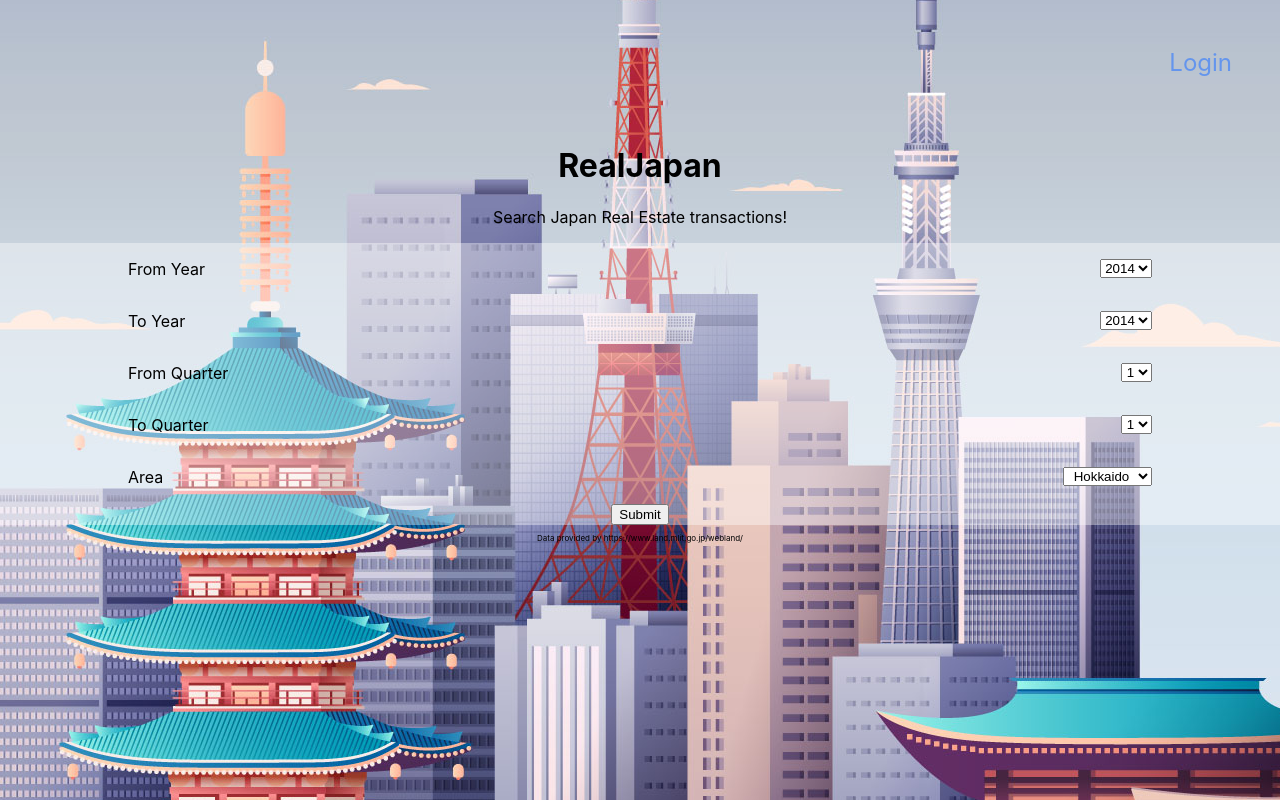
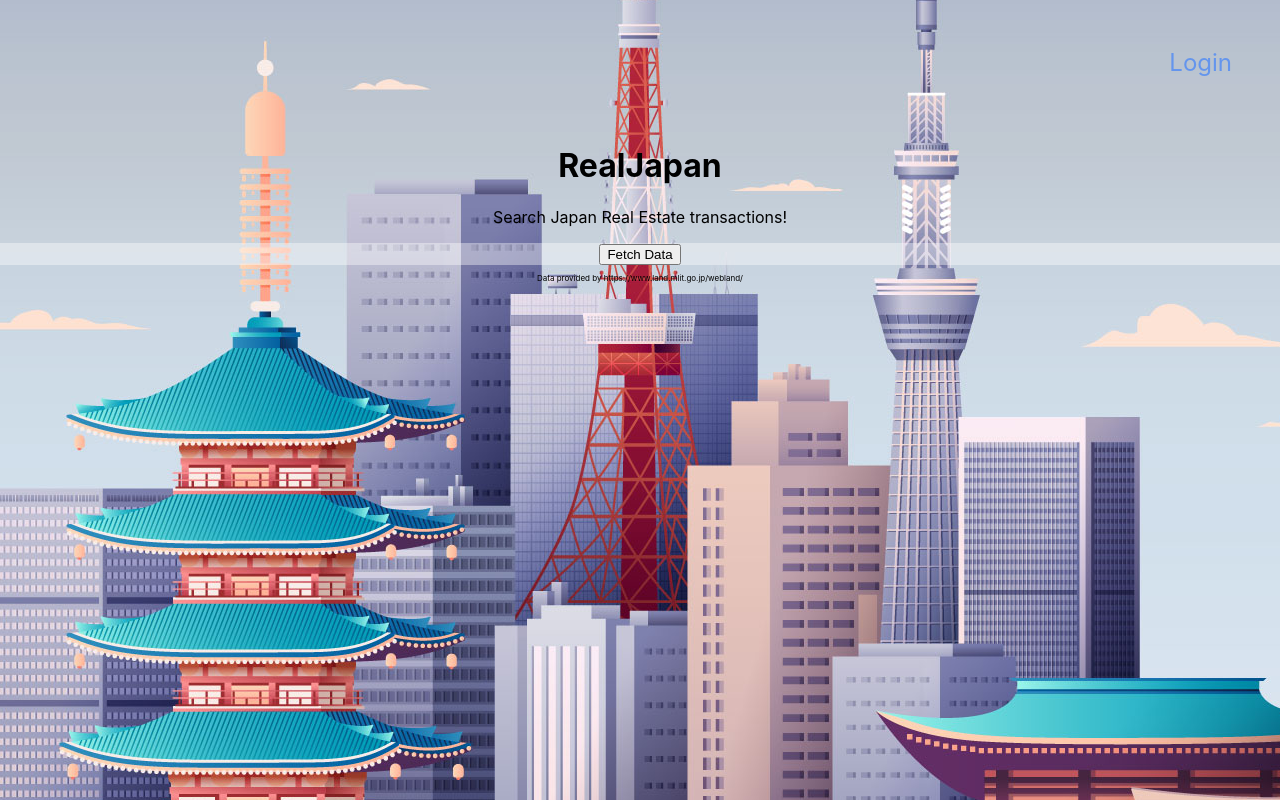
Before and after one commit to MFukazawa/realjapan, a React (Create React App) app: page / in a window 1280 px wide. Built offline with nearby package versions, Linux system fonts and the light colour scheme.

Commit message:
[Add] fetch data button, static url api call

```diff
--- a/package.json
+++ b/package.json
@@ -6,6 +6,7 @@
     "@testing-library/jest-dom": "^4.2.4",
     "@testing-library/react": "^9.3.2",
     "@testing-library/user-event": "^7.1.2",
+    "axios": "^0.19.2",
     "eslint-plugin-react-hooks": "^0.0.0-241c4467e",
     "react": "^16.12.0",
     "react-dom": "^16.12.0",
--- a/src/App.js
+++ b/src/App.js
@@ -1,10 +1,20 @@
-import React, { Component } from "react";
+import React, { useState } from "react";
+import axios from "axios";
 import Navigation from "./components/Navigation/Navigation";
-import Search from "./components/Search/Search";
+// import Search from "./components/Search/Search";
 import "./App.css";
 
-class App extends Component {
-  render() {
+function App() {
+  const [listings, setListings] = useState(null);
+
+  const fetchData = async () => {
+    const response = await axios.get(
+      "https://www.land.mlit.go.jp/webland_english/api/TradeListSearch?from=20161&to=20163&area=45"
+    );
+    console.log(response.data);
+    setListings(response.data);
+  };
+
   return (
     <div className="App">
       <Navigation />
@@ -13,14 +23,41 @@ class App extends Component {
       {/* {<Logo />
       } */}
       <div className="App-wrapper">
-          <Search />
+        {/* <Search /> */}
+
+        {/* Fetch data from API */}
+        <div>
+          <button className="fetch-button" onClick={fetchData}>
+            Fetch Data
+          </button>
         </div>
+
+        {/* Display data from API */}
+        <div className="listings">
+          {listings &&
+            listings.data.map((listing, index) => {
+              return (
+                <ul className="listing" key={index}>
+                  <li>Property Type: {listing.Type}</li>
+                  <li>Zoning: {listing.Region}</li>
+                  <li>City: {listing.Municipality}</li>
+                  <li>District: {listing.DistrictName}</li>
+                  <li>Price: {listing.TradePrice}</li>
+                  <li>Square footage: {listing.Area}</li>
+                  <li>Year Built: {listing.BuildingYear}</li>
+                  <li>Period of Sale: {listing.Period}</li>
+                </ul>
+              );
+            })}
+        </div>
+      </div>
+
+      {/* Credit */}
       <p style={{ fontSize: ".5em" }}>
         Data provided by https://www.land.mlit.go.jp/webland/
       </p>
     </div>
   );
 }
-}
 
 export default App;
--- a/src/components/Search/Search.js
+++ b/src/components/Search/Search.js
@@ -1,6 +1,7 @@
 import React, { useState } from "react";
 import styled from "styled-components";
 import { useFetch } from "./hooks";
+// import Listings from "../Listings";
 // import Area from "./Area";
 
 // CSS Styles
@@ -31,32 +32,28 @@ const SearchSelect = styled.select`
 //
 
 function Search() {
-  const [state, setState] = useState({
-    fromYear: "2014",
-    toYear: "2014",
-    fromQuarter: "1",
-    toQuarter: "1",
-    area: "Hokkaido",
-    listings: []
-  });
+  // const [state, setState] = useState({
+  //   fromYear: "2014",
+  //   toYear: "2014",
+  //   fromQuarter: "1",
+  //   toQuarter: "1",
+  //   area: "Hokkaido",
+  //   listings: []
+  // });
 
-  const [data, loading] = useFetch("../prefectures.json");
+  const [listings, setListings] = useState(null);
 
-  function handleChange(event) {
-    const value = event.target.value;
-    setState({
-      ...state,
-      [event.target.name]: value
-    });
-  }
+  // const [data, loading] = useFetch("../prefectures.json");
+
+  // function handleChange(event) {
+  //   const value = event.target.value;
+  //   setState({
+  //     ...state,
+  //     [event.target.name]: value
+  //   });
+  // }
 
   function submitForm(e) {
-    // const { fromYear } = this.state.fromYear.setState;
-    // const { fromQuarter } = this.state.fromQuarter.value;
-    // const { toYear } = this.state.toYear.value;
-    // const { toQuarter } = this.state.toQuarter.value;
-    // const { area } = this.state.area.value;
-
     e.preventDefault();
     fetch(
       "https://www.land.mlit.go.jp/webland_english/api/TradeListSearch?from=20161&to=20163&area=45"
@@ -69,17 +66,16 @@ function Search() {
       //   }
       // }
     )
-      .then(res => {
-        return res.json();
-      })
+      .then(res => res.json())
       .then(data => {
+        setListings(data);
         console.log(data);
       });
   }
 
   return (
     <Wrapper onSubmit={submitForm}>
-      <SearchItem>
+      {/* <SearchItem>
         <SearchLabel htmlFor="FromYear">From Year</SearchLabel>
         <SearchSelect
           name="fromYear"
@@ -175,9 +171,23 @@ function Search() {
           <SearchItem>
             <SearchLabel>Station</SearchLabel>
             <SearchSelect></SearchSelect>
-          </SearchItem> */}
-
+          </SearchItem> }{" "}
+      */}
       <button type="submit">Submit</button>
+      <div className="listing">
+        {listings &&
+          listings.map((listing, index) => {
+            return (
+              <ul className="listing" key="index">
+                <li>{listing.Type}</li>
+                <li>{listing.Region}</li>
+                <li>{listing.Municipality}</li>
+                <li>{listing.DistrictName}</li>
+                <li>{listing.TradePrice}</li>
+              </ul>
+            );
+          })}
+      </div>
     </Wrapper>
   );
 }
```
Also changed, not shown: 2 other files (tests, documents, lock files or other folders). Lines whose indentation alone changed are shown as unchanged.
